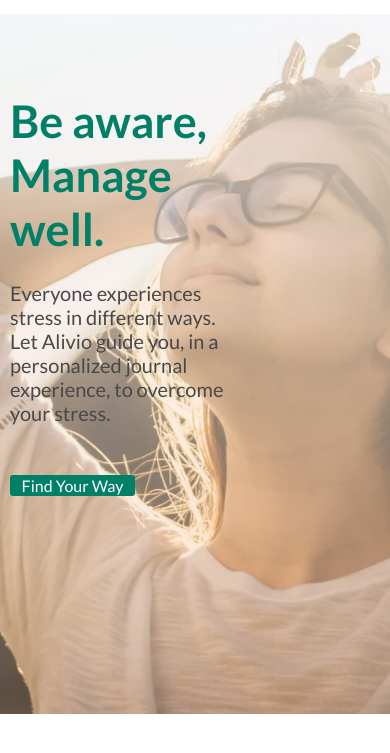
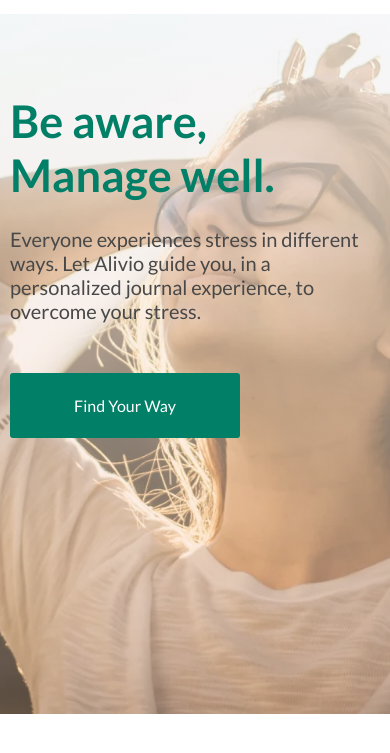
Before and after one commit to olezhka0809/Landing-_Page_For_Company, a plain HTML site: page index.html in a window 390 px wide. Shown: the part 71-824 px from the top of the page. Drawn offline with Linux system fonts and the light colour scheme.

Commit message:
Make some little changes

```diff
--- a/styles/hero.css
+++ b/styles/hero.css
@@ -26,7 +26,7 @@
     font-weight: 400;
 }
 
-.hero_content{
+.hero_content .btn{
     width: 230px;
     height: 65px;
 }
@@ -49,6 +49,6 @@
     }
     .hero_title{
         font-size: 45px;
-        max-width: 330px
+        max-width: 350px
     }
 }
```
